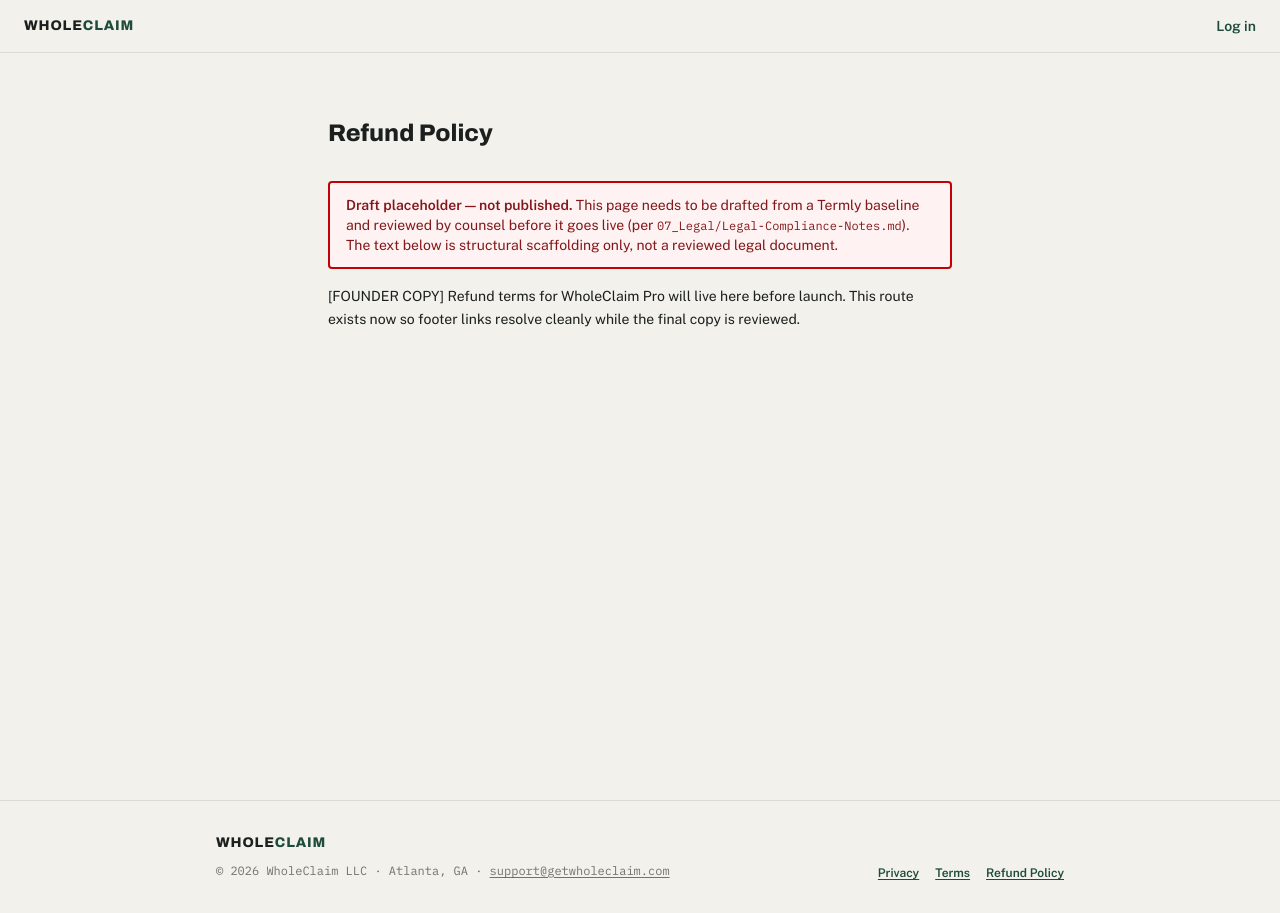
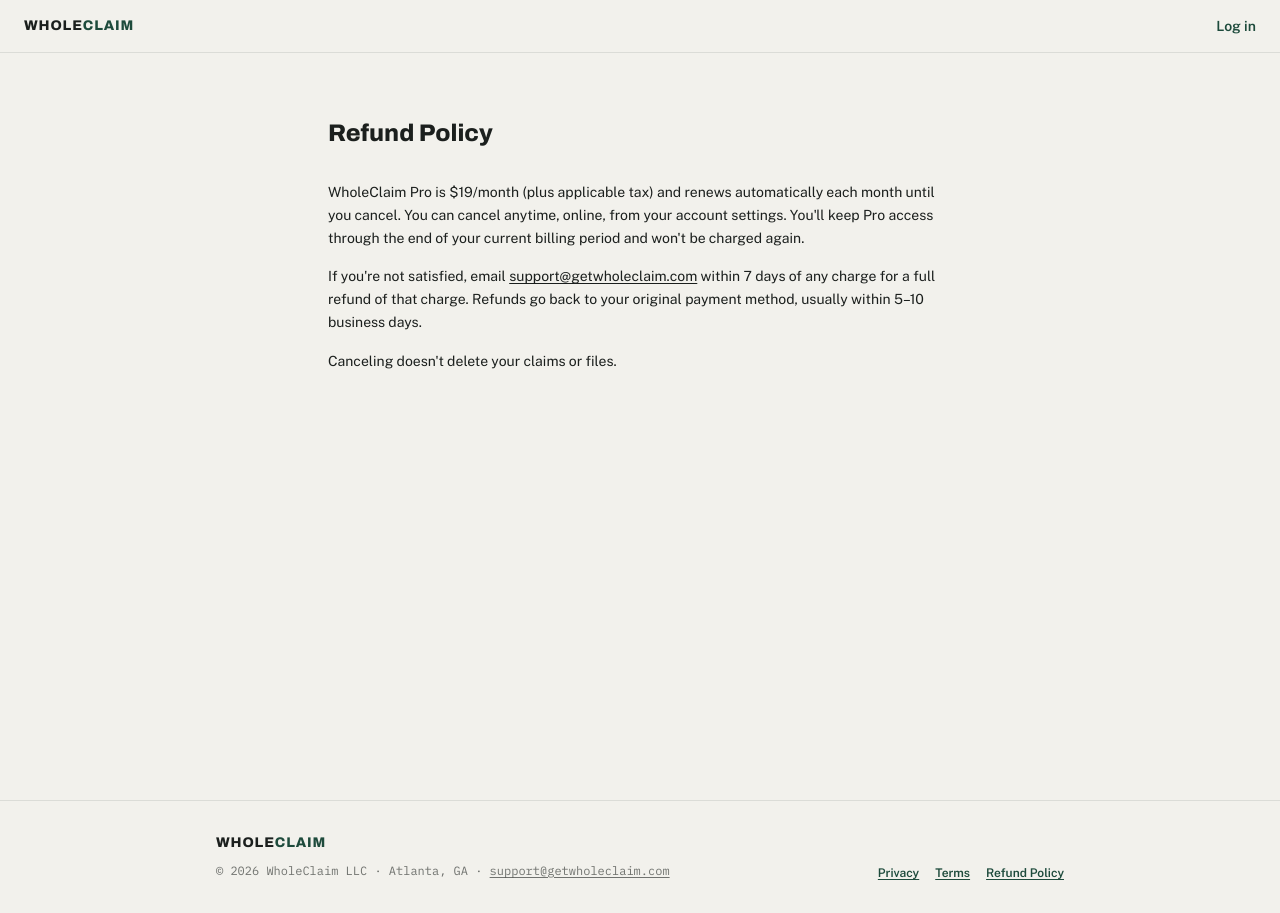
Before and after one commit to Kingben4192/wholeclaim, a Next.js app: page /refund-policy in a window 1280 px wide. Built offline with nearby package versions, Linux system fonts and the light colour scheme; no server answers.

Commit message:
Add refund policy copy

```diff
--- a/src/app/refund-policy/page.tsx
+++ b/src/app/refund-policy/page.tsx
@@ -6,11 +6,22 @@ export const metadata: Metadata = { title: "Refund Policy | WholeClaim" };
 export default function RefundPolicyPage() {
   return (
     <LegalLayout title="Refund Policy">
-      <PlaceholderNotice />
       <p>
-        [FOUNDER COPY] Refund terms for WholeClaim Pro will live here before launch.
-        This route exists now so footer links resolve cleanly while the final copy is
-        reviewed.
+        WholeClaim Pro is $19/month (plus applicable tax) and renews automatically each
+        month until you cancel. You can cancel anytime, online, from your account
+        settings. You&apos;ll keep Pro access through the end of your current billing period
+        and won&apos;t be charged again.
+      </p>
+      <p>
+        If you&apos;re not satisfied, email {" "}
+        <a href="mailto:support@getwholeclaim.com" className="underline underline-offset-2">
+          support@getwholeclaim.com
+        </a>{" "}
+        within 7 days of any charge for a full refund of that charge. Refunds go back to
+        your original payment method, usually within 5–10 business days.
+      </p>
+      <p>
+        Canceling doesn&apos;t delete your claims or files.
       </p>
     </LegalLayout>
   );
```
